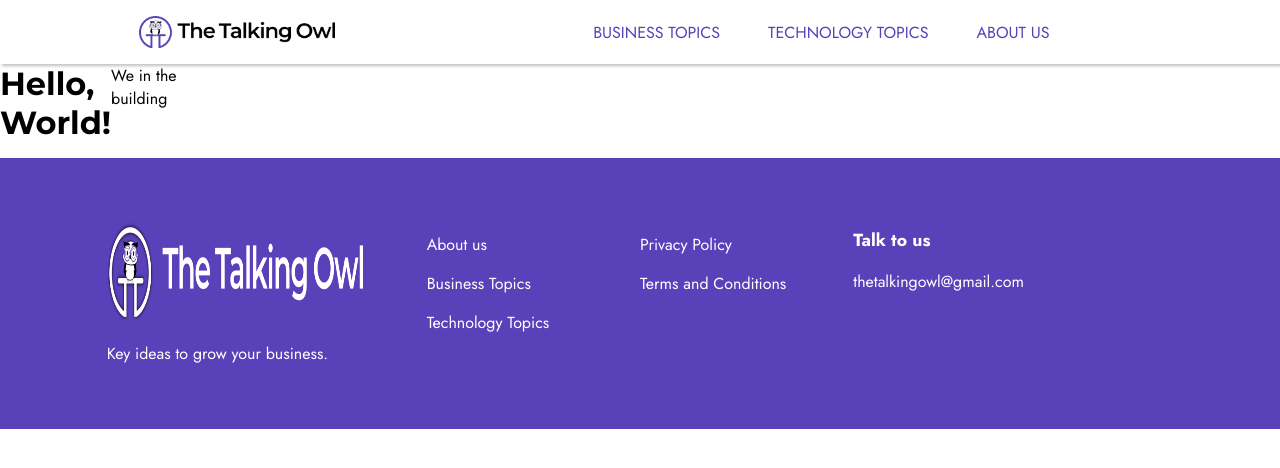
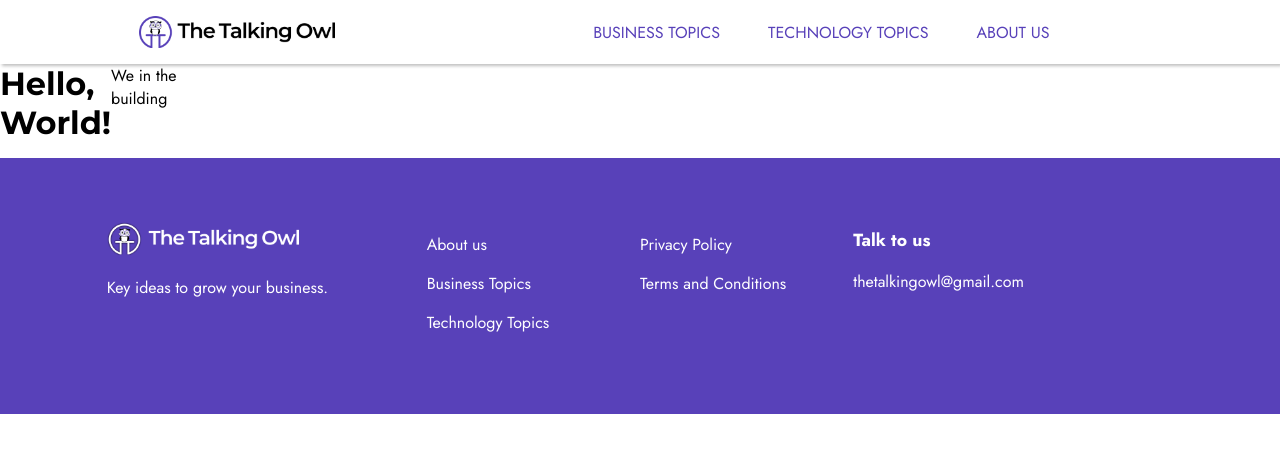
Before and after one commit to Kirera-Wainaina/the-talking-owl, a website: page frontend/html/home.html in a window 1280 px wide. Drawn offline with Linux system fonts and the light colour scheme.

Commit message:
change the width of the light logo to a percentage

```diff
--- a/frontend/css/home.css
+++ b/frontend/css/home.css
@@ -175,7 +175,8 @@ footer div:first-child {
 }
 
 footer div img {
-    width: 20vw;
+    width: 60%;
+    height: auto;
 }
 
 #slogan {
```
